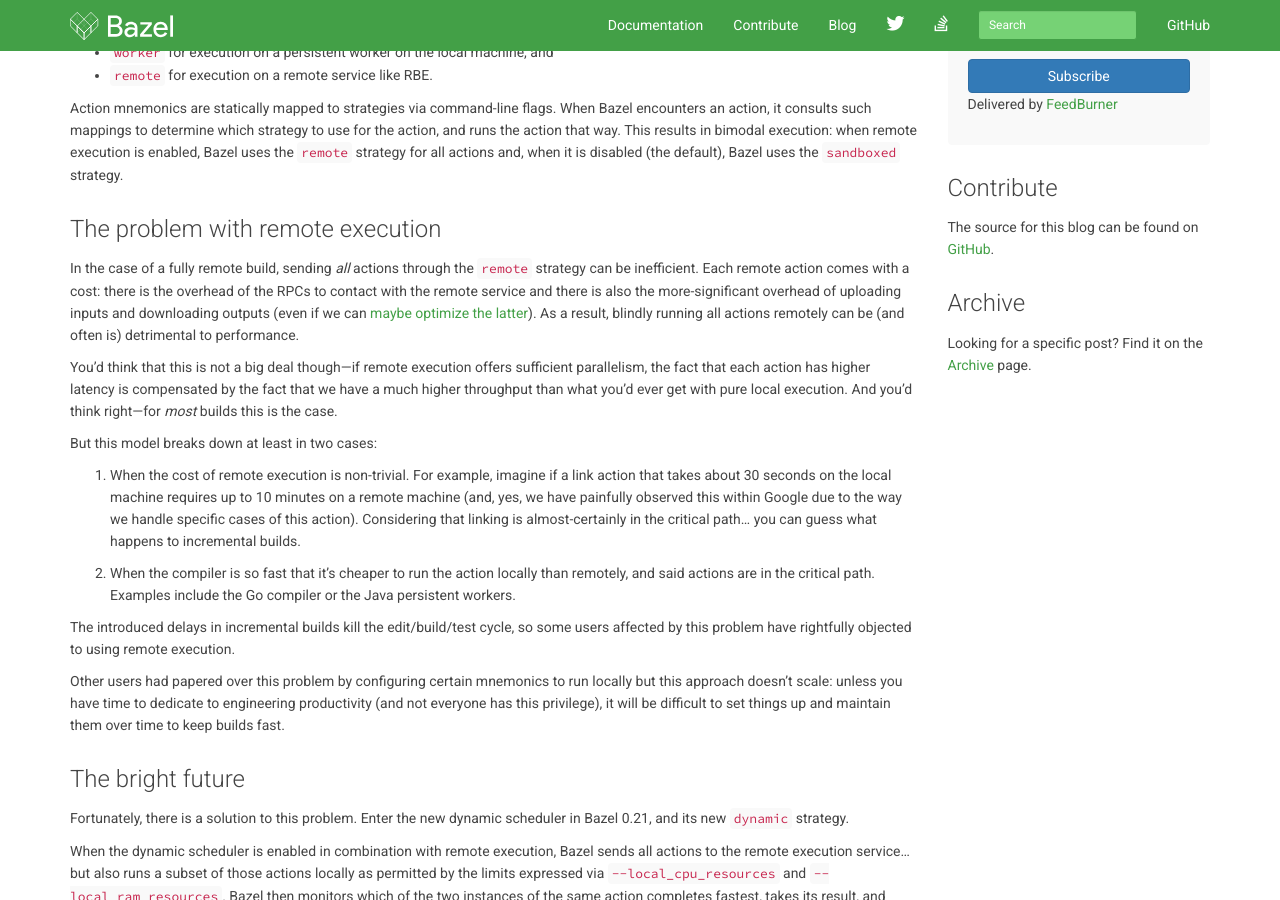
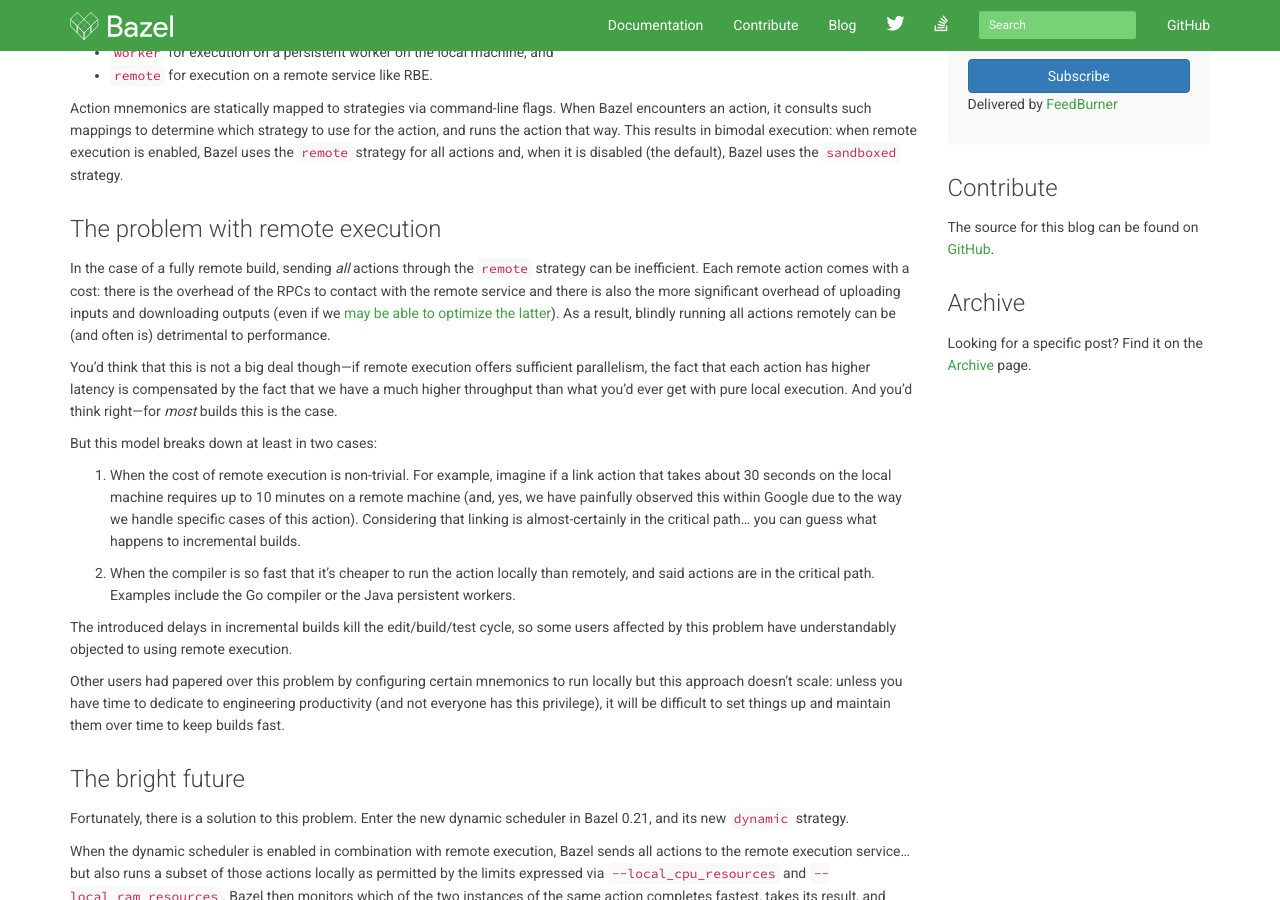
Before and after one commit to bazelbuild/bazel-blog, a Jekyll site: the page built from _posts/2019-02-01-dynamic-spawn-scheduler.md, in a window 1280 px wide and 900 px high, scrolled down 538 px. Built offline with Jekyll 4.4.1, drawn with Linux system fonts in a browser that asks for light colours; nearby versions of some CDN libraries; library files that are not in the unit come from our copies; Markdown is read by kramdown in place of the engine named in the settings; some of the changed lines change nothing that is shown; some of the changed text lies outside the part shown.

Commit message:
Address more review comments

```diff
--- a/_posts/2019-02-01-dynamic-spawn-scheduler.md
+++ b/_posts/2019-02-01-dynamic-spawn-scheduler.md
@@ -23,7 +23,7 @@
 
 ## The problem with remote execution
 
-In the case of a fully remote build, sending *all* actions through the `remote` strategy can be inefficient. Each remote action comes with a cost: there is the overhead of the RPCs to contact with the remote service and there is also the more-significant overhead of uploading inputs and downloading outputs (even if we can [maybe optimize the latter](https://docs.google.com/document/d/11m5AkWjigMgo9wplqB8zTdDcHoMLEFOSH0MdBNCBYOE/edit)). As a result, blindly running all actions remotely can be (and often is) detrimental to performance.
+In the case of a fully remote build, sending *all* actions through the `remote` strategy can be inefficient. Each remote action comes with a cost: there is the overhead of the RPCs to contact with the remote service and there is also the more significant overhead of uploading inputs and downloading outputs (even if we [may be able to optimize the latter](https://docs.google.com/document/d/11m5AkWjigMgo9wplqB8zTdDcHoMLEFOSH0MdBNCBYOE/edit)). As a result, blindly running all actions remotely can be (and often is) detrimental to performance.
 
 You'd think that this is not a big deal though---if remote execution offers sufficient parallelism, the fact that each action has higher latency is compensated by the fact that we have a much higher throughput than what you'd ever get with pure local execution. And you'd think right---for _most_ builds this is the case.
 
@@ -33,7 +33,7 @@
 
 1.  When the compiler is so fast that it's cheaper to run the action locally than remotely, and said actions are in the critical path. Examples include the Go compiler or the Java persistent workers.
 
-The introduced delays in incremental builds kill the edit/build/test cycle, so some users affected by this problem have rightfully objected to using remote execution.
+The introduced delays in incremental builds kill the edit/build/test cycle, so some users affected by this problem have understandably objected to using remote execution.
 
 Other users had papered over this problem by configuring certain mnemonics to run locally but this approach doesn't scale: unless you have time to dedicate to engineering productivity (and not everyone has this privilege), it will be difficult to set things up and maintain them over time to keep builds fast.
 
@@ -85,9 +85,15 @@
 
 As you can see, the remote-only configuration gave us better results than the local-only configuration for clean builds, but the remote-only configuration became unacceptably slow for incremental builds. As expected, though, dynamic execution won heads-down in all cases: clean builds were many times faster than they are with local or remote execution alone, and incremental builds were essentially the same.
 
-## Future work and credits
+## Caveats and future work
 
-There still are some problems to be resolved, of course, and is why this feature is still **experimental**. The major one is that *using this feature can lead to correctness issues unless you can guarantee that the local build environment matches the remote one* (if you cannot do this, avoid using this feature). Minor issues include the fact that local workers do not support cancellations ([#614](https://github.com/bazelbuild/bazel/issues/614])); high build timing variance depending on how the actions are scheduled; an artificial delay before running actions locally ([#7327](https://github.com/bazelbuild/bazel/issues/7327)); and making sure remote caches are populated even when we cancel actions ([#7328](https://github.com/bazelbuild/bazel/issues/7328)).
+There still are some problems to be resolved, of course, and is why this feature is still **experimental**.
+
+The major one is that *using this feature can lead to correctness issues unless you can guarantee that the local build environment matches the remote one* (if you cannot do this, avoid using this feature).
+
+Minor issues include the fact that local workers do not support cancellations ([#614](https://github.com/bazelbuild/bazel/issues/614])); high build timing variance depending on how the actions are scheduled; an artificial delay before running actions locally ([#7327](https://github.com/bazelbuild/bazel/issues/7327)); and making sure remote caches are populated even when we cancel actions ([#7328](https://github.com/bazelbuild/bazel/issues/7328)).
+
+## Credits
 
 As a historical note, [@philwo](https://github.com/philwo/) originally implemented the dynamic spawn scheduler as a Google-internal module. The reason was simplicity because the code needed to directly interact with the Forge module. [@jin](https://github.com/jin/) later worked on generalizing the code to support both Forge and RBE and is who brought you this feature in Bazel 0.21. I, [@jmmv](https://julio.meroh.net/), am only the messenger and a performance tester.
 
```
